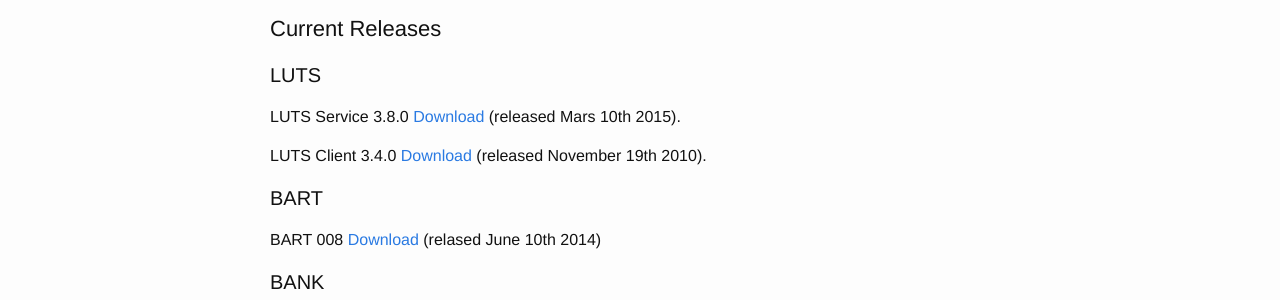
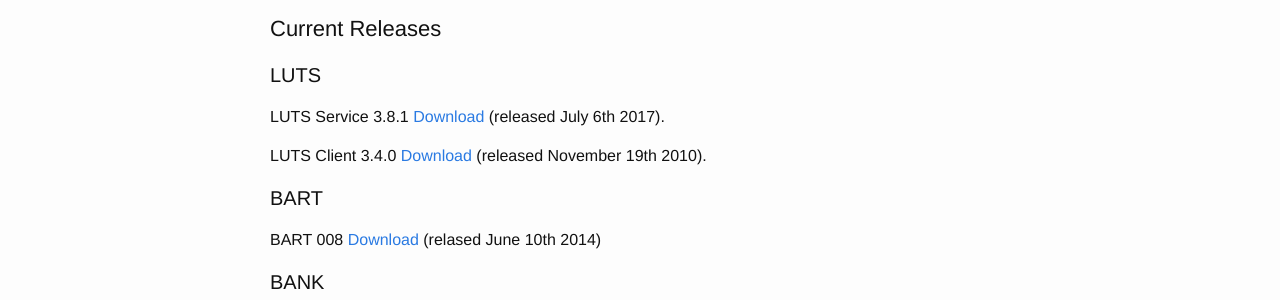
Before and after one commit to sgas/sgas.github.io, a Jekyll site: the page built from software.md, in a window 1280 px wide. Shown: the part 132-432 px from the top of the page. Built offline with Jekyll 4.4.1, drawn with Linux system fonts in a browser that asks for light colours.

Commit message:
Updated links for newly released version.

```diff
--- a/software.md
+++ b/software.md
@@ -9,7 +9,8 @@
 ### LUTS
 
 
-LUTS Service 3.8.0 [Download](http://www.sgas.se/releases/sgas-luts-service-3.8.0.tar.gz) (released Mars 10th 2015).
+LUTS Service 3.8.1
+[Download](https://github.com/sgas/luts3-service/archive/sgas-3.8.1.tar.gz) (released July 6th 2017).
 
 LUTS Client 3.4.0 [Download](http://www.sgas.se/releases/sgas-luts-client-3.4.0.tar.gz) (released November 19th 2010).
 
@@ -27,7 +28,7 @@
 
 ## Previous releases
 
-See the [release directory](http://www.sgas.se/releases/)
+See the [release directory](https://github.com/sgas/luts3-service/releases)
 
 ## Source
 
```
